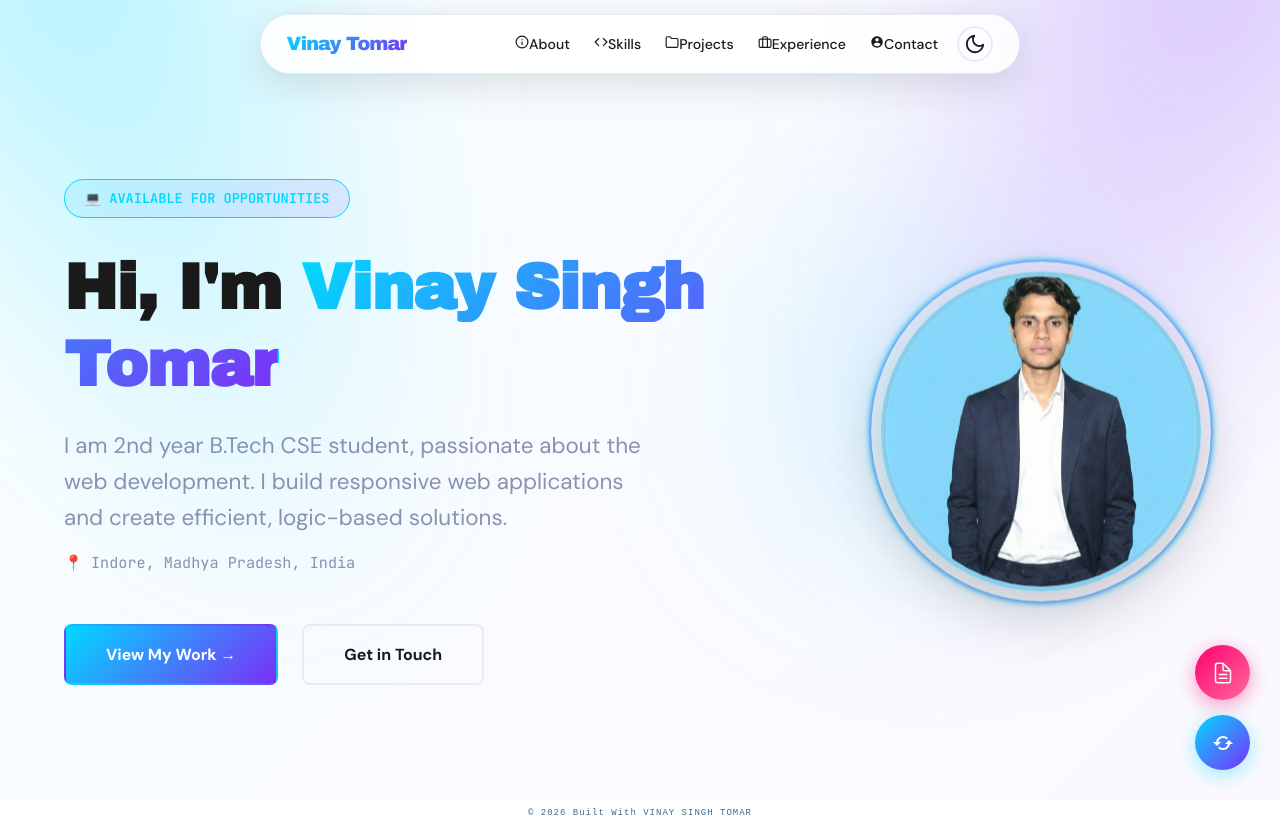
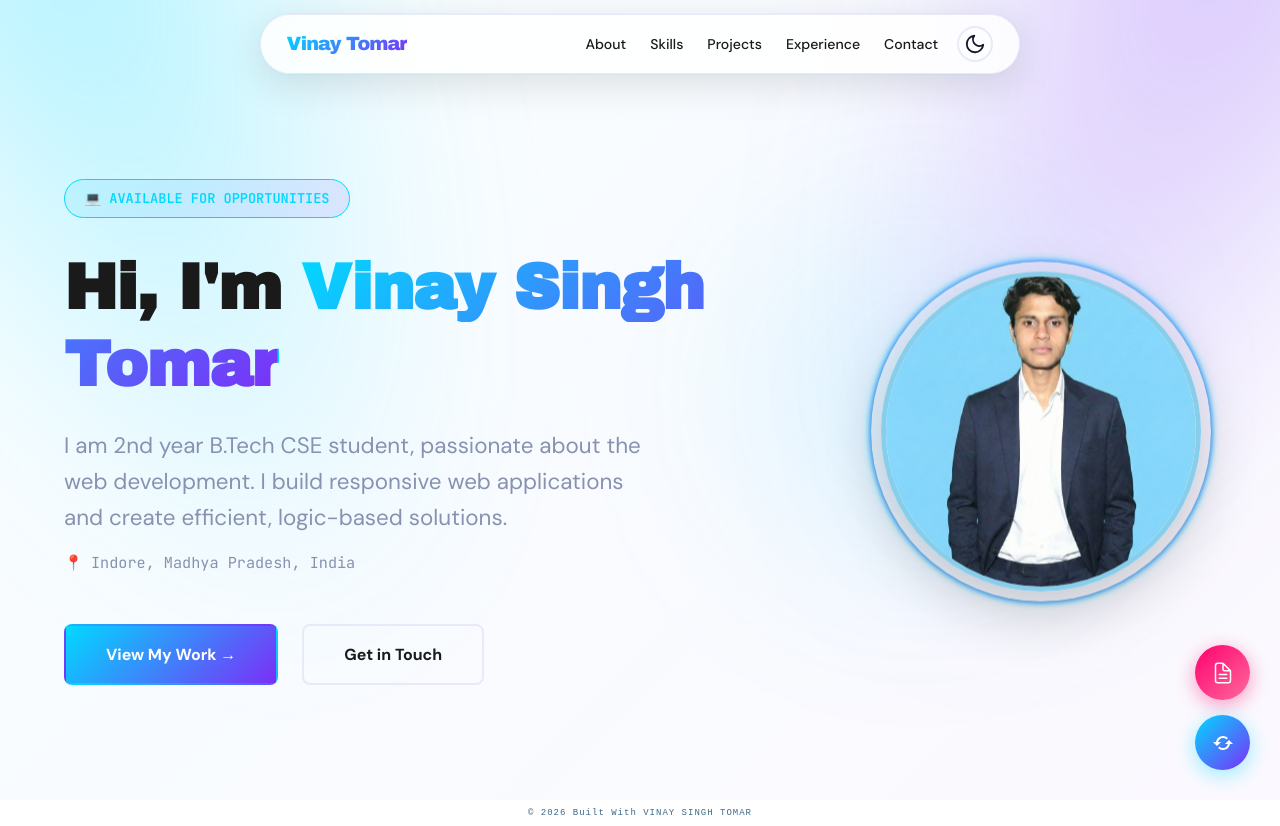
Before and after one commit to Vinaytomar-xm/Portfolio-Nextjs, a Next.js app: page / in a window 1280 px wide. Built offline with nearby package versions, Linux system fonts and the light colour scheme.

Commit message:
feat: add navigation links with icons for improved user experience on mobile and desktop

```diff
--- a/app/globals.css
+++ b/app/globals.css
@@ -1721,3 +1721,41 @@
      object-fit: cover;
      display: block;
  }
+
+/* Navigation Links with Icons */
+ .nav-links li a {
+     display: flex;
+     align-items: center;
+     gap: 8px;
+ }
+
+ .nav-icon {
+     width: 22px;
+     height: 22px;
+     display: flex;
+     align-items: center;
+     justify-content: center;
+     flex-shrink: 0;
+ }
+
+ /* Desktop: icons hidden */
+ @media (min-width: 769px) {
+     .nav-icon {
+         display: none;
+     }
+
+     .nav-links li a {
+         width: auto;
+     }
+ }
+
+ /* Mobile: icons visible */
+ @media (max-width: 768px) {
+     .nav-icon {
+         display: flex;
+     }
+
+     .nav-links li a {
+         width: 150px;
+     }
+ }
```
